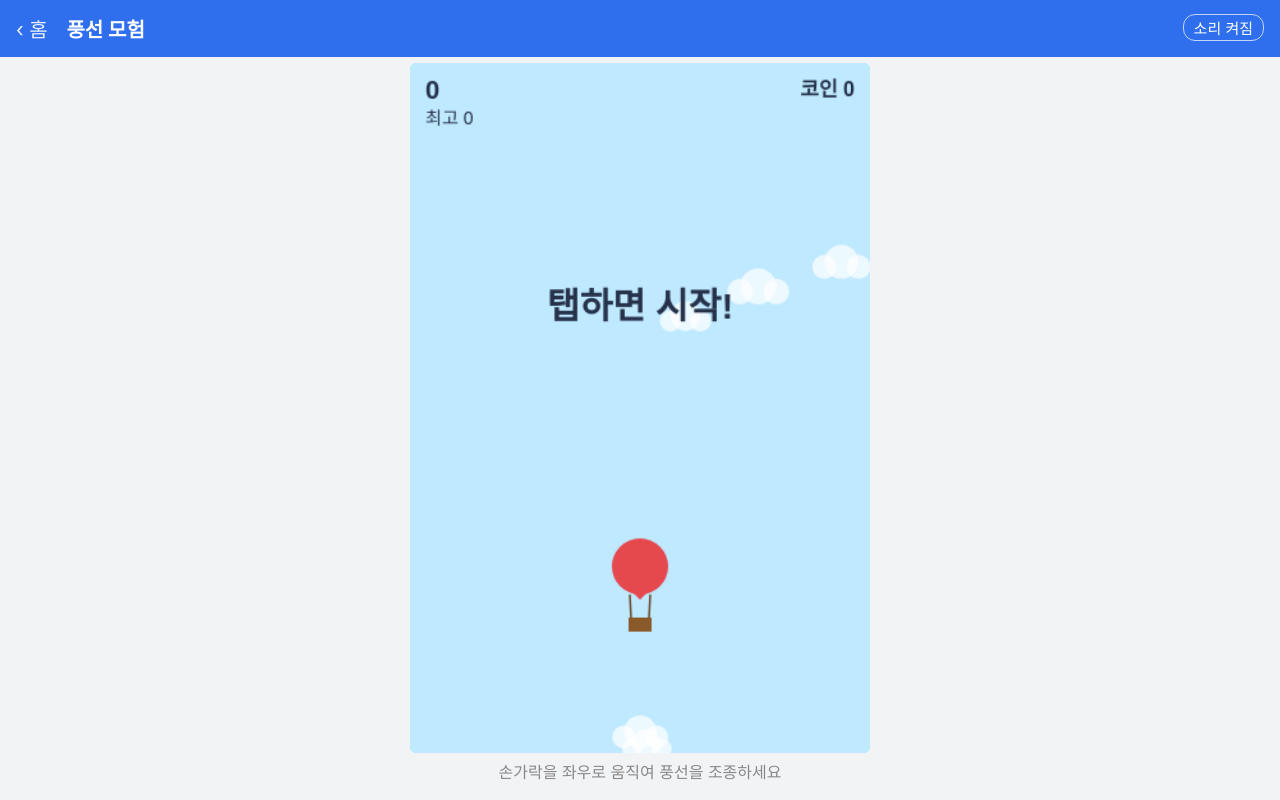
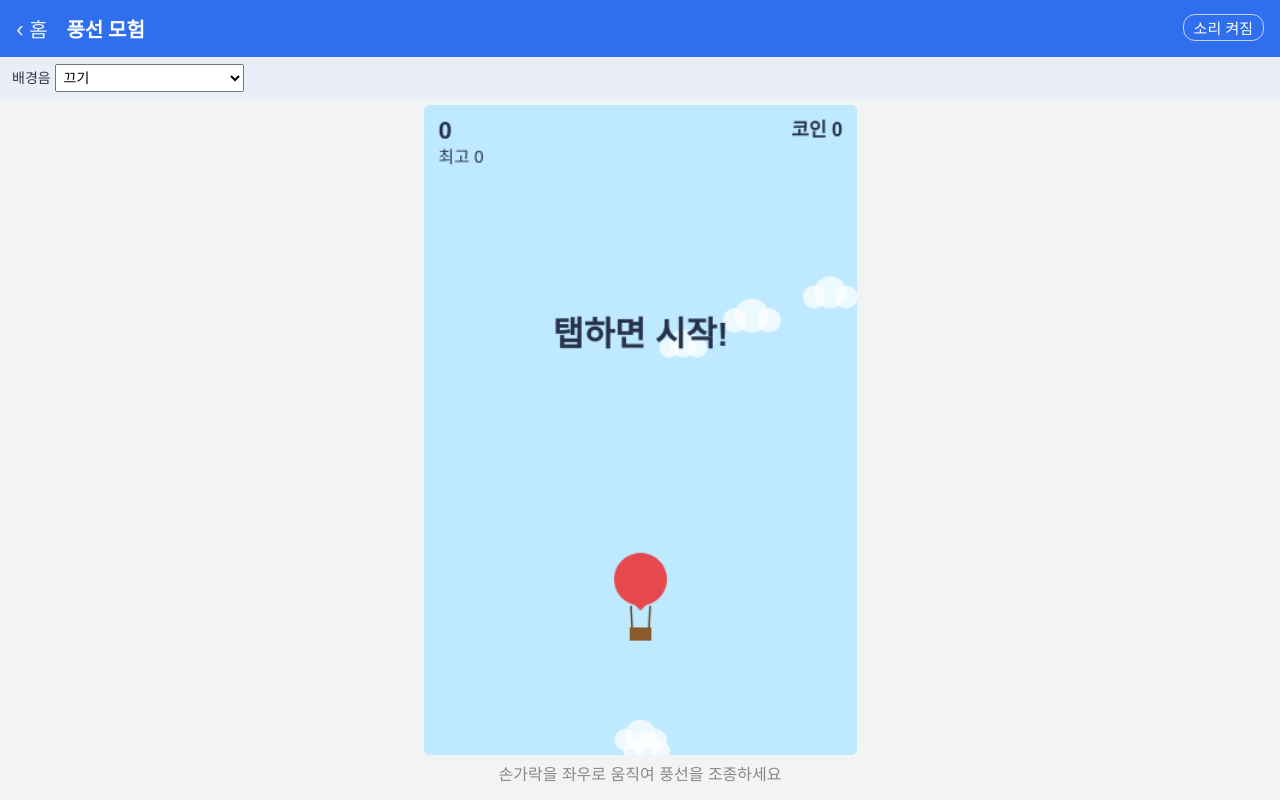
Before and after one commit to gold0116/ipad-apps, a plain HTML site: page balloon.html in a window 1280 px wide. Drawn offline with Linux system fonts and the light colour scheme; no server answers.

Commit message:
Add background music selector to all games

```diff
--- a/2048.html
+++ b/2048.html
@@ -113,5 +113,7 @@
   init();
 })();
 </script>
+<script src="sound.js?v=24"></script>
+<script>SFX.attachBgm();</script>
 </body>
 </html>
--- a/balloon.html
+++ b/balloon.html
@@ -17,7 +17,7 @@
   <canvas id="cv" width="360" height="540"></canvas>
   <p style="text-align:center;color:#888;margin:6px 0">손가락을 좌우로 움직여 풍선을 조종하세요</p>
 </div>
-<script src="sound.js?v=16"></script>
+<script src="sound.js?v=24"></script>
 <script>
 (function () {
   var W = 360, H = 540;
@@ -28,7 +28,7 @@
   function rnd(a, b) { return a + Math.random() * (b - a); }
 
   function layout() {
-    var h = window.innerHeight - 110, w = window.innerWidth - 16;
+    var h = window.innerHeight - 150, w = window.innerWidth - 16;
     var s = Math.min(w, h * W / H);
     if (s < 240) s = 240;
     cv.style.width = Math.round(s) + 'px'; cv.style.height = Math.round(s * H / W) + 'px';
@@ -192,5 +192,6 @@
   window.requestAnimationFrame(loop);
 })();
 </script>
+<script>SFX.attachBgm();</script>
 </body>
 </html>
--- a/sound.js
+++ b/sound.js
@@ -195,9 +195,49 @@
     over:   function () { tone(392, 0.2, 'square', 0.12, 0, 330); tone(330, 0.2, 'square', 0.12, 0.2, 260); tone(262, 0.4, 'square', 0.12, 0.4, 130); }
   };
 
+  // 게임 화면 위쪽에 "배경음" 선택 칸을 붙인다. 게임마다 선택을 기억하고, 꺼짐이 기본값.
+  function attachBgm() {
+    var top = document.querySelector('.top');
+    if (!top || document.getElementById('bgmbar')) return;
+    var page = location.pathname.split('/').pop() || 'index.html';
+    var KEY = 'bgm:' + page;
+    var bar = document.createElement('div'); bar.id = 'bgmbar';
+    bar.style.cssText = 'background:#e9eef9;padding:6px 12px;font-size:14px;color:#334;line-height:30px';
+    var lab = document.createElement('span'); lab.textContent = '배경음 ';
+    var sel = document.createElement('select'); sel.style.cssText = 'font-size:14px;padding:4px;max-width:72%';
+    bar.appendChild(lab); bar.appendChild(sel);
+    top.parentNode.insertBefore(bar, top.nextSibling);
+    function add(id, label) { var o = document.createElement('option'); o.value = id; o.textContent = label; sel.appendChild(o); }
+    add('off', '끄기'); add('a', '코로베이니키 (러시아 민요)');
+    try {
+      var my = JSON.parse(localStorage.getItem('mymusic-list-v1') || '[]');
+      for (var i = 0; i < my.length; i++) {
+        var r = defineSong('my' + my[i].id, JSON.parse(my[i].text));
+        if (r.ok) add('my' + my[i].id, '내 음악: ' + my[i].name);
+      }
+    } catch (e) {}
+    function apply(id, save) {
+      if (save) { try { localStorage.setItem(KEY, id); } catch (e) {} }
+      if (id === 'off') { wanted = false; halt(); evIdx = 0; loopN = 0; ended = false; return; }
+      loopOn = true; tempo = 1; setSong(id); startMusic(true);
+    }
+    function applySaved() {
+      var id = 'off', ok = false;
+      try { id = localStorage.getItem(KEY) || 'off'; } catch (e) {}
+      for (var k = 0; k < sel.options.length; k++) if (sel.options[k].value === id) ok = true;
+      if (!ok) id = 'off';
+      if (sel.value !== id) sel.value = id;
+      if (id !== 'off') apply(id, false);
+    }
+    sel.onchange = function () { apply(sel.value, true); };
+    loadSong('b', 'bradinsky.json', function (ok) { if (ok) { add('b', '음악 B'); applySaved(); } });
+    applySaved();
+  }
+
   window.SFX = {
+    attachBgm: attachBgm,
     play: function (name) { if (FX[name]) FX[name](); },
-    version: 16,
+    version: 24,
     loadSong: loadSong,
     defineSong: defineSong,
     setSong: setSong,
@@ -205,7 +245,7 @@
     setLoop: function (v) { loopOn = !!v; if (loopOn) ended = false; },
     onMusicEnd: function (cb) { endCb = cb; },
     isPlaying: function () { return playing; },
-    info: function () { return { version: 16, supported: !!AC, started: !!ctx, state: ctx ? (ctx.state || '(없음)') : '(아직 없음)', muted: muted, music: playing, wanted: wanted, musicMuted: musicMuted }; },
+    info: function () { return { version: 24, supported: !!AC, started: !!ctx, state: ctx ? (ctx.state || '(없음)') : '(아직 없음)', muted: muted, music: playing, wanted: wanted, musicMuted: musicMuted }; },
     isMuted: function () { return muted; },
     setMuted: function (v) {
       muted = !!v; try { localStorage.setItem('sfxMuted', muted ? '1' : '0'); } catch (e) {}
```
Also changed, not shown: debug.html (+1 -1 lines), dino.html (+2 -1 lines), memory.html (+3 -1 lines), mines.html (+2 -0 lines), mole.html (+3 -1 lines), mymusic.html (+1 -1 lines), slide.html (+2 -0 lines), snake.html (+3 -1 lines), tetris.html (+1 -1 lines), tictactoe.html (+2 -0 lines), 2 other files.
